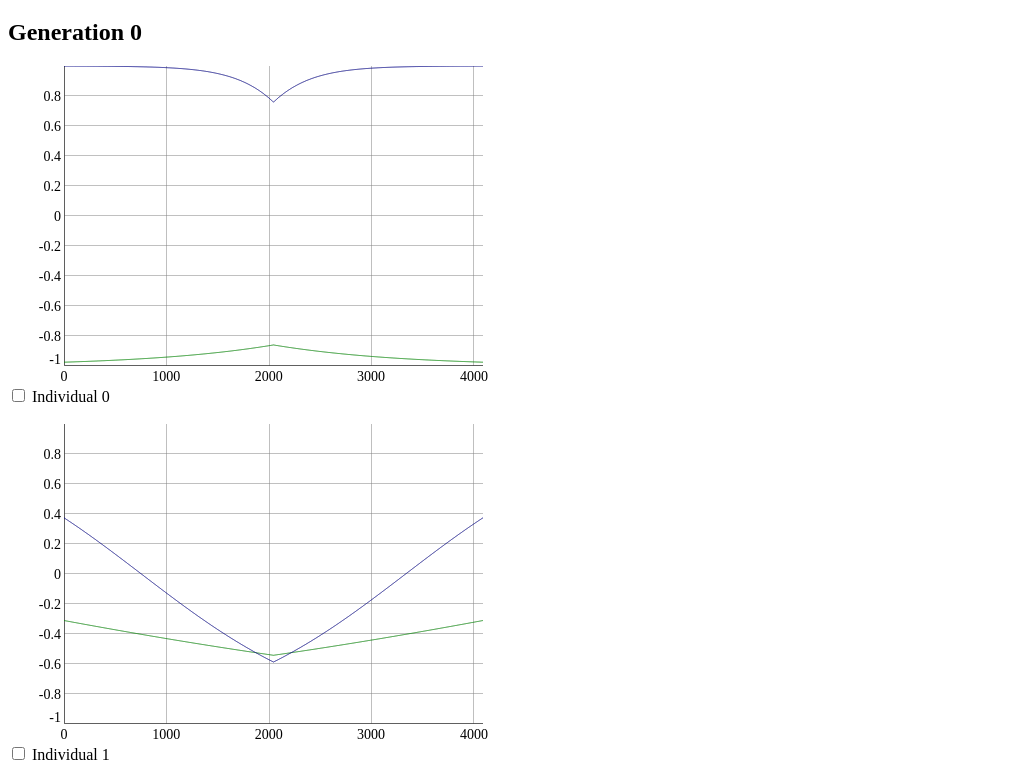
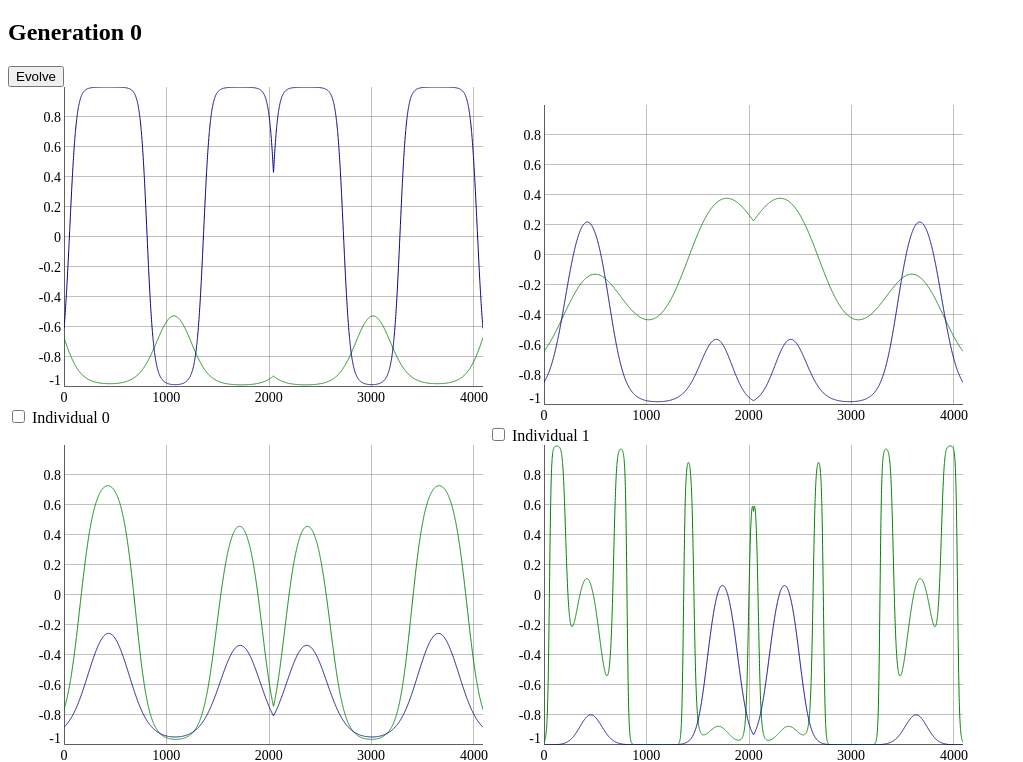
Before and after one commit to bthj/cppnjs-neatjs-test, a plain HTML site: page index.html in a window 1280 px wide. Shown: the part 61-823 px from the top of the page, without its empty margins (0-1023 px from the left). Drawn offline with nearby package versions, Linux system fonts and the light colour scheme.

Commit message:
Periodic inputs only to CPPNs

```diff
--- a/index.html
+++ b/index.html
@@ -4,11 +4,17 @@
         <script src="http://code.jquery.com/jquery-1.11.0.min.js"></script>
         <script src="lib/neat-build.js"></script>
         <script src="lib/dygraph-combined.js"></script>
-
+        <style>
+          .member-container { float: left; }
+        </style>
     </head>
     <body>
         <h1>breedesizer</h1>
         <h2></h2>
+
+        <input type="button" class="evolve" value="Evolve" />
+
+        <br />
 
         <div id="population-container">
 
@@ -90,9 +96,12 @@
 
         </div>
 
+        <br clear="both"/>
         <br />
 
-        <input type="button" id="evolve" value="Evolve" />
+        <input type="button" class="evolve" value="Evolve" />
+
+        <br /><br /><br />
 
         <script src="main.js"></script>
     </body>
--- a/main.js
+++ b/main.js
@@ -112,7 +112,11 @@ function renderPopulation( populationIndex ) {
       var rangeFraction = j / (numberOfSeries-1);
       var yInputSignal = lerp( -1, 1, rangeFraction );
 
-      var inputSignals = [1, Math.abs(yInputSignal), yInputSignal]; // d(istance), input
+      var extraInput = Math.sin(Math.abs(10*yInputSignal));
+
+      // var inputSignals = [1, Math.abs(yInputSignal), yInputSignal]; // d(istance), input
+      var inputSignals = [Math.abs(yInputSignal), extraInput]; // d(istance), input
+      //var inputSignals = [Math.abs(yInputSignal)]; // d(istance), input
 
       oneMemberCPPN.clearSignals();
       oneMemberCPPN.setInputSignals( inputSignals );
@@ -150,6 +154,11 @@ function evolveNextGeneration() {
     parentIndexes.push( parseInt( $(this).attr("name").substring(7) ) );
   });
 
+  if( parentIndexes.length < 1 ) {
+    alert("At least one parent needs to be selected for the next generation.");
+    return;
+  }
+
   var currentPopulation = populations[currentPopulationIndex];
   var parents = [];
   $.each( parentIndexes, function( oneParentIndex, value ) {
@@ -178,7 +187,7 @@ function evolveNextGeneration() {
 }
 
 $(function() {
-  $("#evolve").click( function() {
+  $(".evolve").click( function() {
 
     evolveNextGeneration();
   });
```
